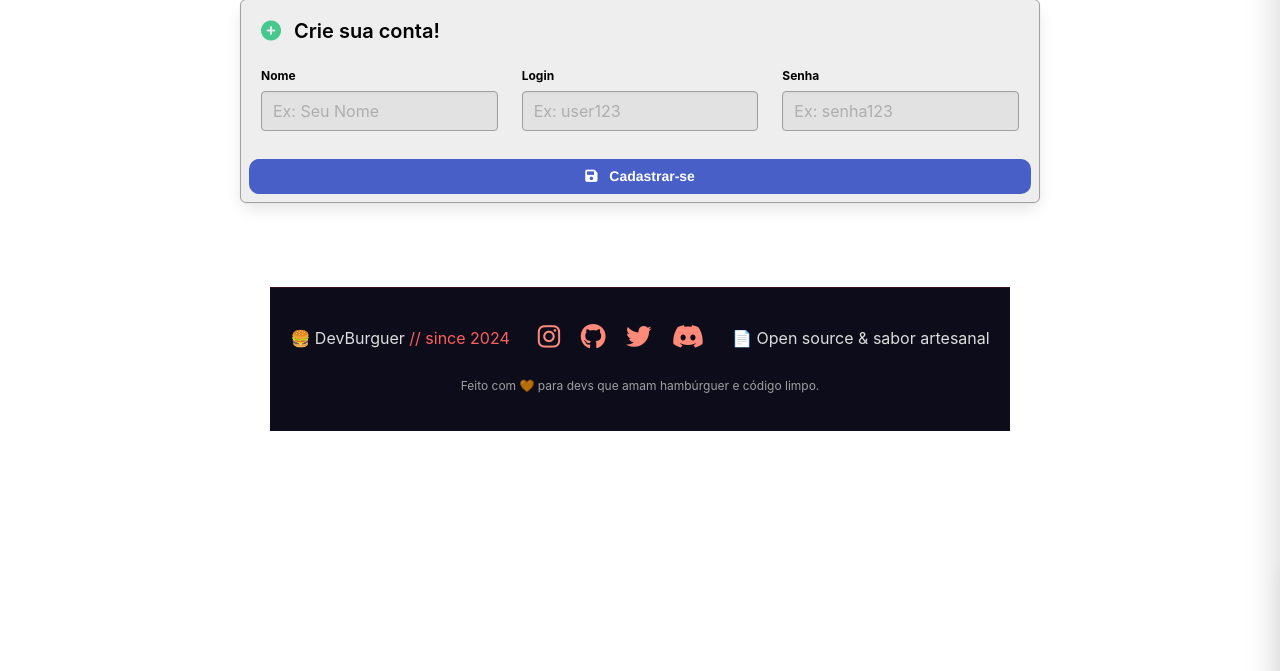
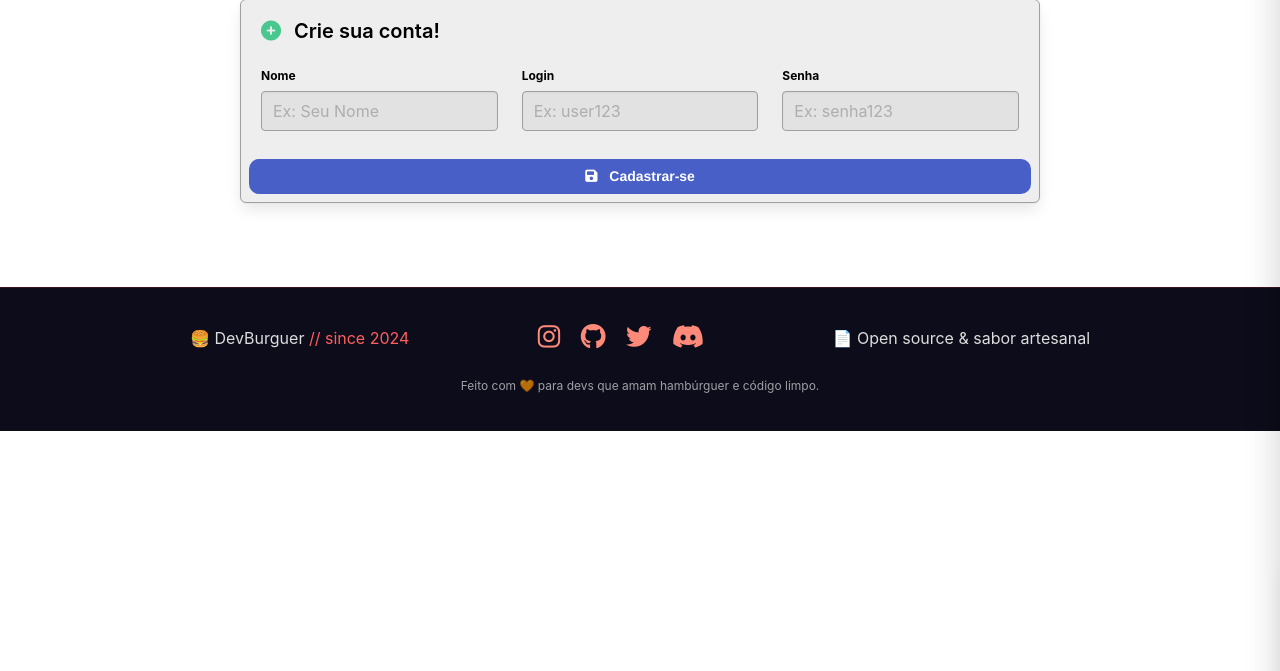
Before and after one commit to Caua-Giovani/DevBurguer, a Flask app: page /cadastro in a window 1280 px wide. Shown: the part 99-770 px from the top of the page. Run offline with Flask 3, Linux system fonts and the light colour scheme.

Commit message:
modify: so arrumei o footer

```diff
--- a/static/main.css
+++ b/static/main.css
@@ -322,6 +322,7 @@ footer {
     margin-top: 60px;
     font-weight: 400;
     border-top: 1px solid #ff2d2d30;
+    width: 100vw;
 }
 
 footer .footer-content {
```
